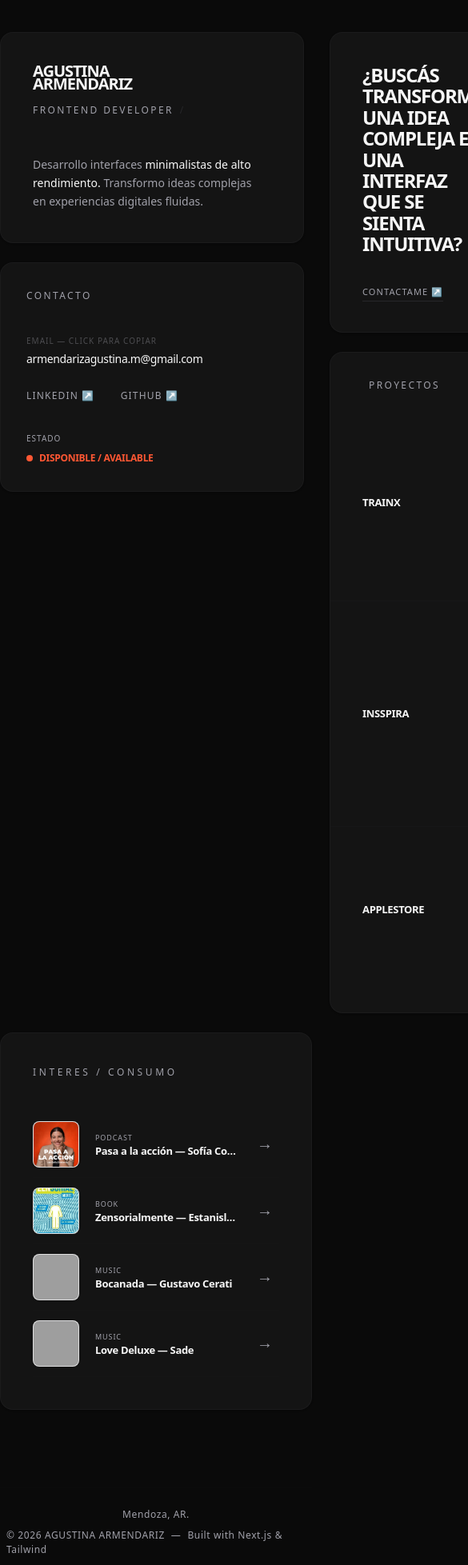
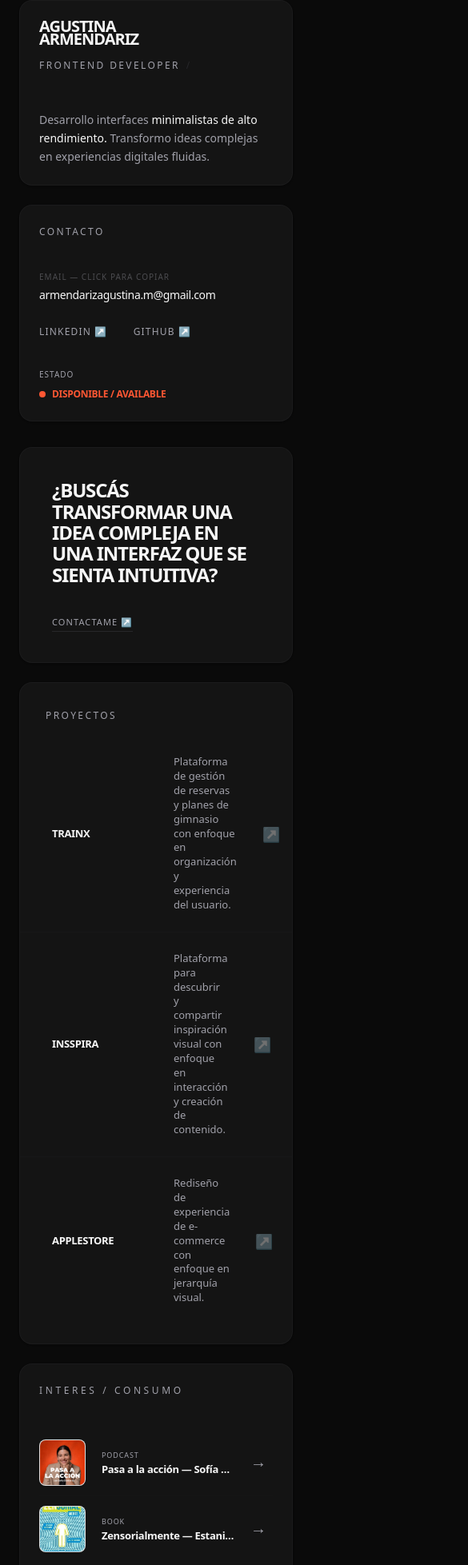
Before and after one commit to agusarmendariz/Portfolio, a Next.js app: page / in a window 390 px wide. Shown: the part 40-1997 px from the top of the page at 80% size, 585 px wide, since content can reach past the window. Built offline with nearby package versions, Linux system fonts and the light colour scheme; grey boxes are pictures that could not be loaded.

Commit message:
cambio grid por flex mobile first reponsive

```diff
--- a/src/app/page.tsx
+++ b/src/app/page.tsx
@@ -6,22 +6,22 @@ import Feed from "@/components/Consuming";
 
 export default function Home() {
   return (
-    <div className="min-h-screen w-full bg-cement lg:px-40 py-20 flex flex-col items-center">
+    <div className="min-h-screen w-full bg-cement px-6 lg:px-40 py-10 lg:py-20 flex flex-col items-center">
 
-      <div className="flex w-full max-w-[1100px] gap-8 items-start">
-      <aside className="w-[40%] min-w-[380px] flex flex-col gap-6">
+      <div className="flex flex-col lg:grid lg:grid-cols-[380px_1fr] w-full max-w-[1100px] gap-8 items-start">
+      <aside className="w-full flex flex-col gap-6">
 
-        <section className="bg-card rounded-2xl p-10 border border-border/40 shadow-sm">
+        <section className="bg-card rounded-2xl p-6 md:p-10 border border-border/40 shadow-sm">
           <Profile />
         </section>
 
-        <section id="contacto" className="bg-card rounded-2xl p-8 border border-border/40 shadow-sm">
+        <section id="contacto" className="bg-card rounded-2xl p-6 md:p-8 border border-border/40 shadow-sm">
           <Contact />
         </section>
 
       </aside>
 
-      <main className="w-[60%] flex flex-col gap-6">
+      <main className="w-full flex flex-col gap-6">
 
           <section className="bg-card rounded-2xl border border-border/40 shadow-sm overflow-hidden p-10">
             <h2 className="text-2xl font-bold text-ink leading-[1.1] tracking-tighter uppercase max-w-md font-ibm-plex">
@@ -35,7 +35,7 @@ export default function Home() {
           </section>
 
           <section className="bg-card rounded-2xl border border-border/40 shadow-sm overflow-hidden flex flex-col">
-            <div className="px-12 pt-8 pb-4">
+            <div className="px-8 md:px-12 pt-8 pb-4">
                <p className="font-mono text-[12px] text-secondary uppercase tracking-[0.2em]">
                 Proyectos
               </p>
@@ -64,12 +64,12 @@ export default function Home() {
     </div>
 
       <div className="w-full max-w-[1100px] mb-8 mt-6">
-        <section className="bg-card rounded-2xl p-10 border border-border/40 shadow-sm">
+        <section className="bg-card rounded-2xl p-6 md:p-10  border border-border/40 shadow-sm">
           <Feed />
         </section>
       </div>
 
-      <div className="w-full max-w-[1100px] mt-16 mb-8 border-t border-border/5  px-2">
+      <div className="w-full max-w-[1100px] mt-8 lg:mt-16 mb-8 border-t border-border/5  px-2">
         <Footer/>
       </div>
 
```
